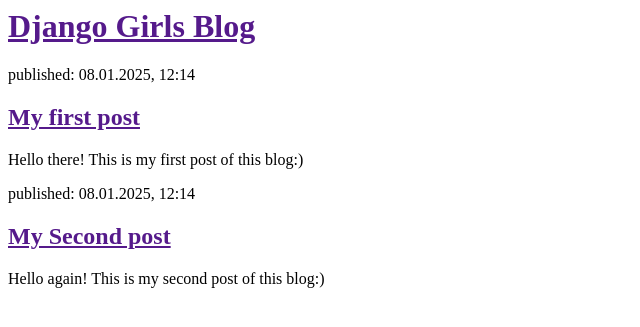
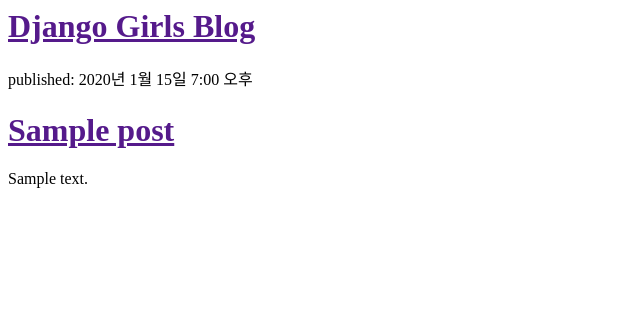
Before and after one commit to Pirogramming-22/Nam-Kyeongmin, a Django app: page / in a window 1280 px wide. Shown: the top 327 px of the page, without its empty margins (0-640 px from the left). Run offline with Django 5.2, Linux system fonts and the light colour scheme; tables that the repository leaves empty hold one stand-in row (values such as "Sample post").

Commit message:
djangogirls - Django 템플릿 학습완료

```diff
--- a/djangogirls/blog/templates/blog/post_list.html
+++ b/djangogirls/blog/templates/blog/post_list.html
@@ -7,15 +7,12 @@
             <h1><a href="">Django Girls Blog</a></h1>
         </div>
 
-        <div>
-            <p>published: 08.01.2025, 12:14</p>
-            <h2><a href="">My first post</a></h2>
-            <p>Hello there! This is my first post of this blog:)</p>
-        </div>
-        <div>
-            <p>published: 08.01.2025, 12:14</p>
-            <h2><a href="">My Second post</a></h2>
-            <p>Hello again! This is my second post of this blog:)</p>
-        </div>
+        {% for post in posts %}
+            <div>
+                <p>published: {{ post.published_date  }}</p>
+                <h1><a href="">{{ post.title }}</a></h1>
+                <p>{{ post.text|linebreaksbr  }}</p>
+            </div>
+        {% endfor %}
     </body>
 </html>
```
